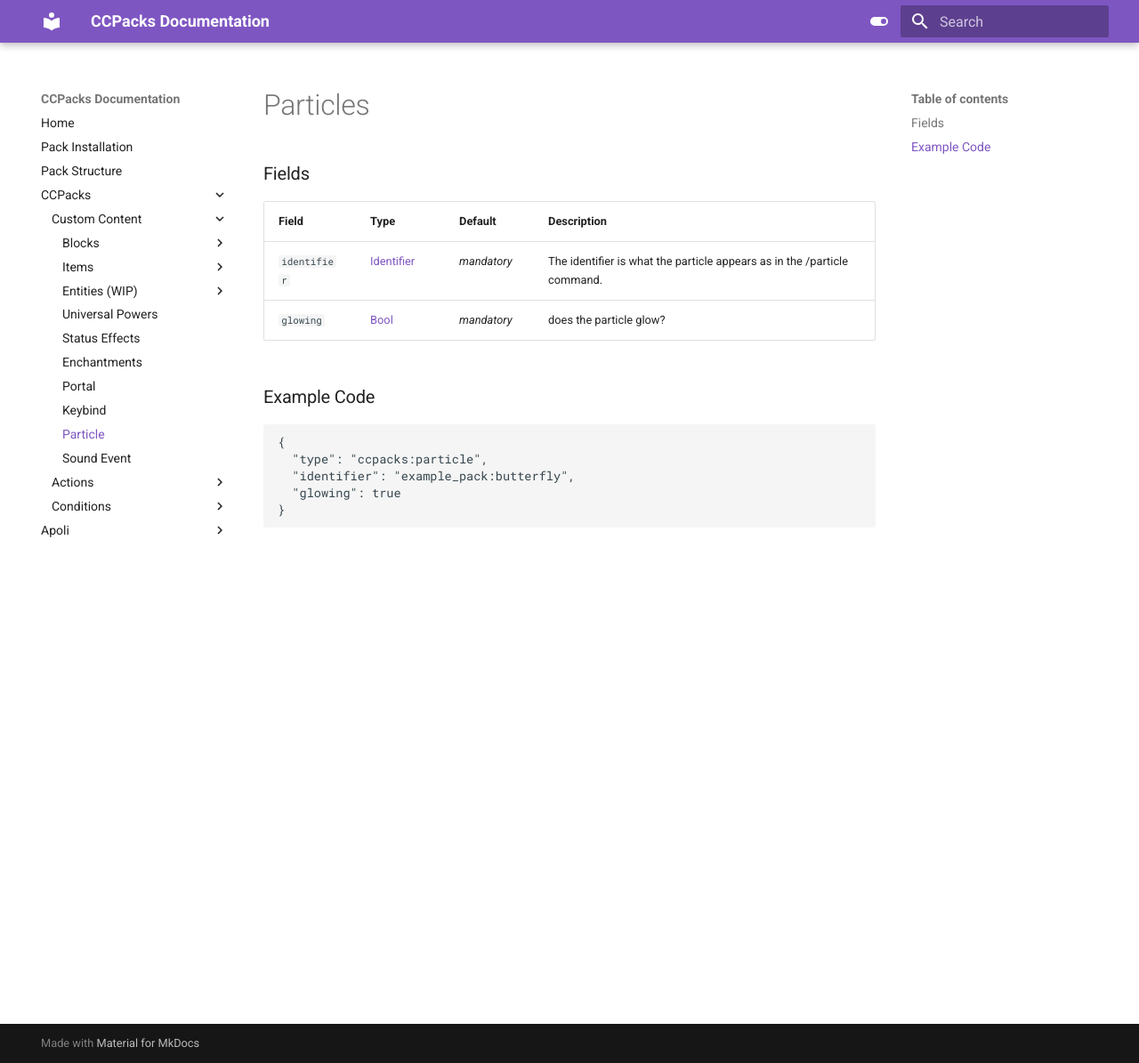
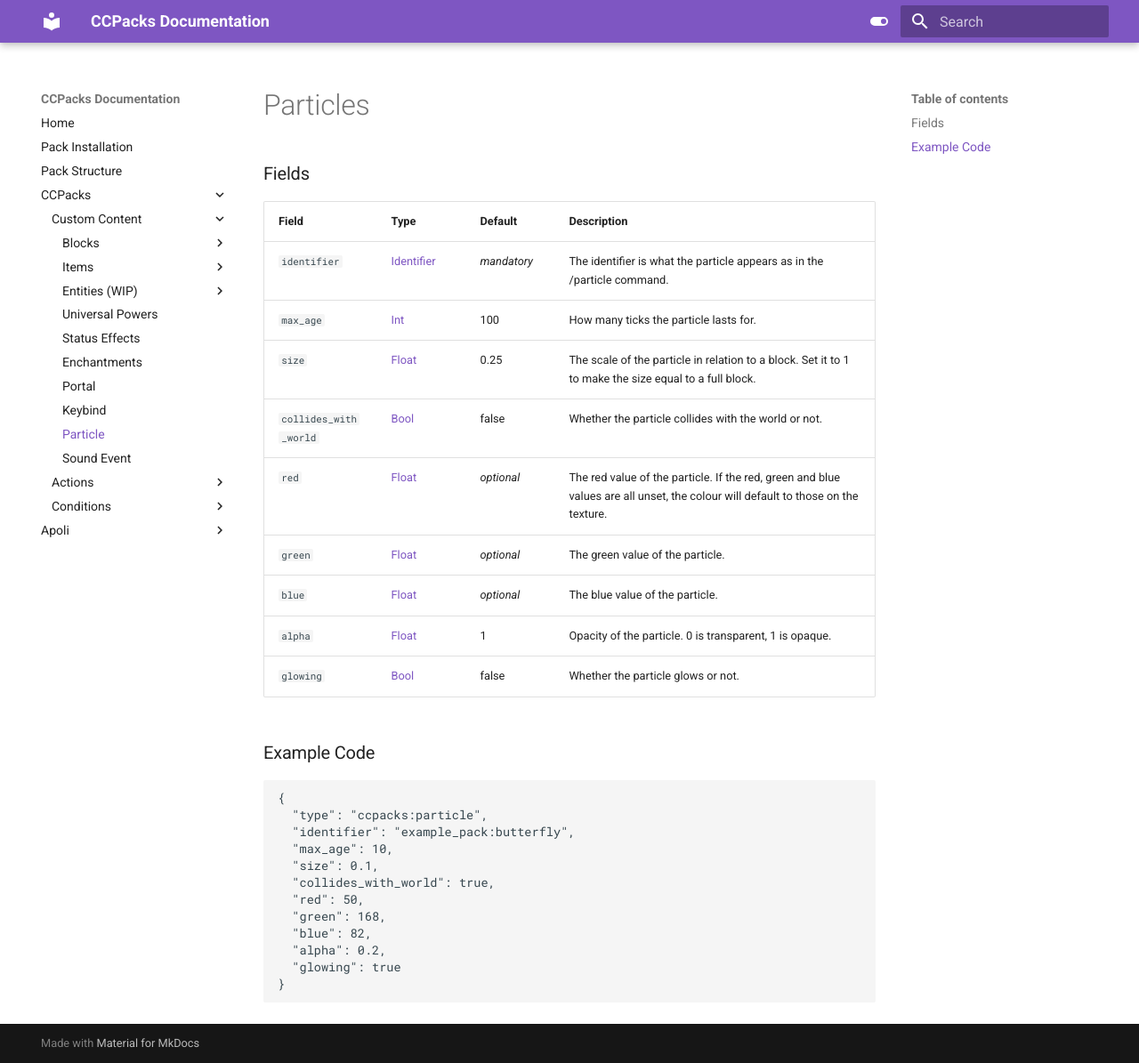
Before and after one commit to eggohito/CCPacks-Documentation, an MkDocs documentation site: the page built from docs/particle.md, in a window 1280 px wide and 1195 px high. Shown: the whole window at 89% size. Built offline with MkDocs 1.6.1 and Material for MkDocs 9.7.7, drawn with Linux system fonts in a browser that asks for light colours.

Commit message:
Updated for customisable particles

````diff
--- a/docs/particle.md
+++ b/docs/particle.md
@@ -5,7 +5,14 @@
    Field   | Type | Default | Description
 -----------|------|---------|-------------
 `identifier` | [Identifier]() | *mandatory* | The identifier is what the particle appears as in the /particle command.
-`glowing` | [Bool]() | *mandatory* | does the particle glow?
+`max_age` | [Int]() | 100 | How many ticks the particle lasts for.
+`size` | [Float]() | 0.25 | The scale of the particle in relation to a block. Set it to 1 to make the size equal to a full block.
+`collides_with_world` | [Bool]() | false | Whether the particle collides with the world or not.
+`red` | [Float]() | *optional* | The red value of the particle. If the red, green and blue values are all unset, the colour will default to those on the texture.
+`green` | [Float]() | *optional* | The green value of the particle.
+`blue` | [Float]() | *optional* | The blue value of the particle.
+`alpha` | [Float]() | 1 | Opacity of the particle. 0 is transparent, 1 is opaque.
+`glowing` | [Bool]() | false | Whether the particle glows or not.
 
 ### Example Code
 
@@ -13,6 +20,13 @@
 {
   "type": "ccpacks:particle",
   "identifier": "example_pack:butterfly",
+  "max_age": 10,
+  "size": 0.1,
+  "collides_with_world": true,
+  "red": 50,
+  "green": 168,
+  "blue": 82,
+  "alpha": 0.2,
   "glowing": true
 }
 ```
````
